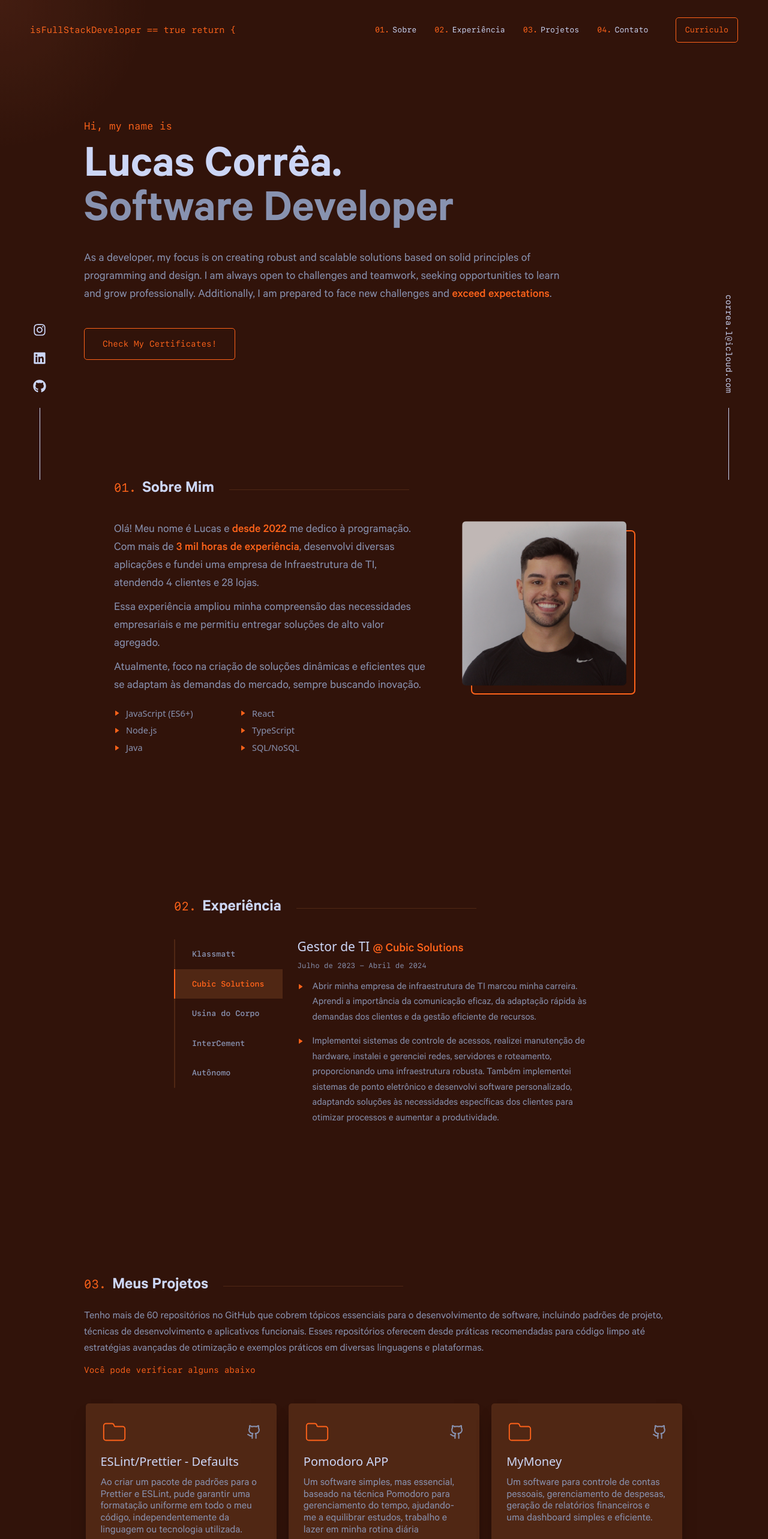
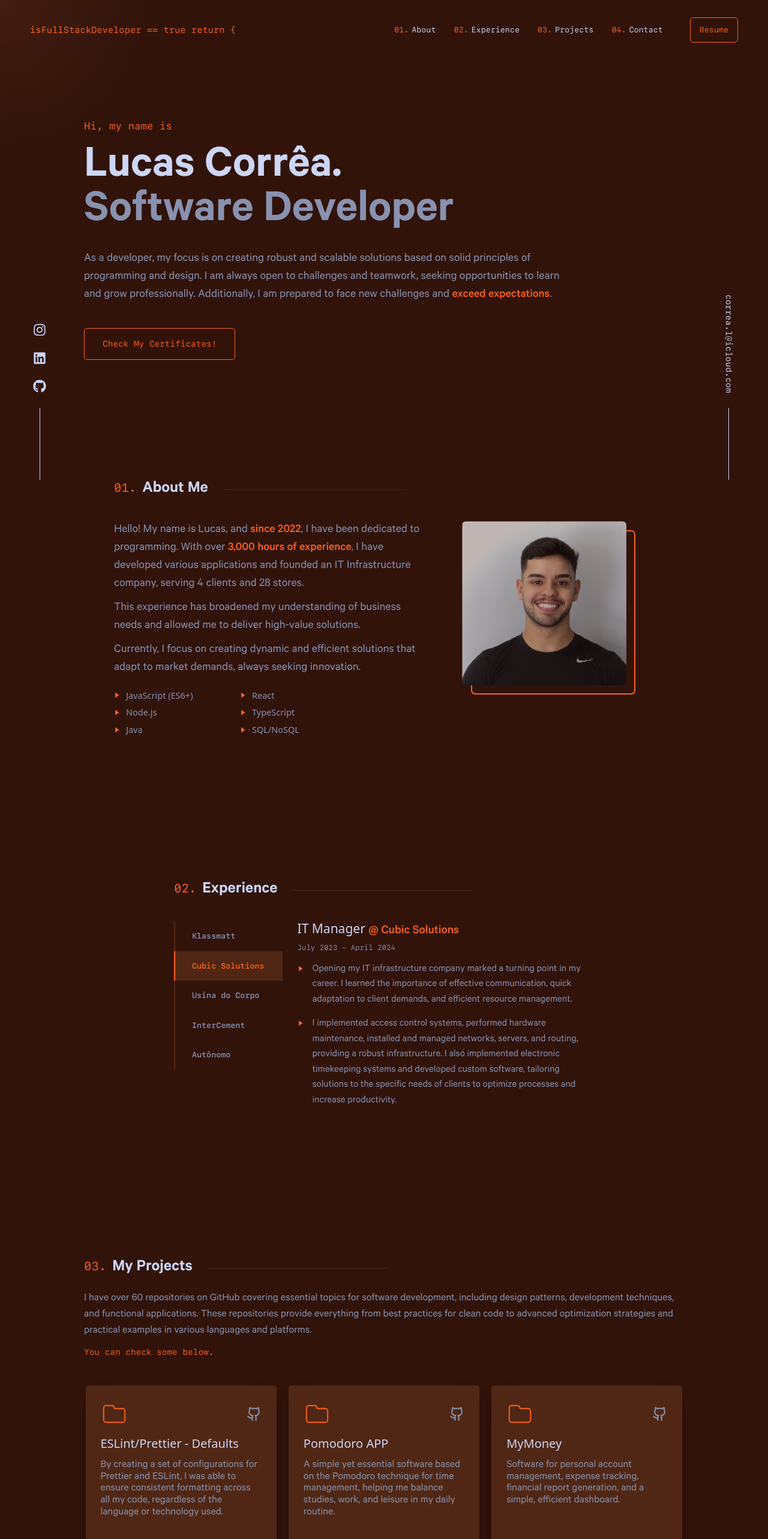
Before and after one commit to correa0105/Meu-Portfolio, a React (Create React App) app: page / in a window 1280 px wide. Shown: the top 2566 px of the page at 60% size. Built offline with nearby package versions, Linux system fonts and the light colour scheme.

Commit message:
Finalizando tradução

```diff
--- a/src/components/Header/index.jsx
+++ b/src/components/Header/index.jsx
@@ -100,13 +100,13 @@ export default function Header() {
         </div>
         <nav className="d-flex gap-4 align-items-center nav-menu">
           <ol className="d-flex align-items-center gap-5 p-0 m-0">
-            <ItemMenu onClick={scrollToAbout} className="item-menu" text="Sobre" />
-            <ItemMenu onClick={scrollToExperience} className="item-menu" text="Experiência" />
-            <ItemMenu onClick={scrollToProjects} className="item-menu" text="Projetos" />
-            <ItemMenu onClick={scrollToContact} className="item-menu" text="Contato" />
+            <ItemMenu onClick={scrollToAbout} className="item-menu" text="About" />
+            <ItemMenu onClick={scrollToExperience} className="item-menu" text="Experience" />
+            <ItemMenu onClick={scrollToProjects} className="item-menu" text="Projects" />
+            <ItemMenu onClick={scrollToContact} className="item-menu" text="Contact" />
           </ol>
           <div className="d-flex" ref={buttonRef}>
-            <Hover3DEffect className="ms-5 py-3 px-4" text="Curriculo" link="LucasCV.pdf" />
+            <Hover3DEffect className="ms-5 py-3 px-4" text="Resume" link="LucasCV.pdf" />
           </div>
         </nav>
       </div>
@@ -114,17 +114,17 @@ export default function Header() {
         <Container>
           <Navbar.Brand className="d-flex align-items-center gap-2">
             <div className="d-flex" ref={buttonRef}>
-              <Hover3DEffect className="py-2 px-3" text="Curriculo" link="LucasCV.pdf" />
+              <Hover3DEffect className="py-2 px-3" text="Resume" link="LucasCV.pdf" />
             </div>
           </Navbar.Brand>
           <Navbar.Toggle aria-controls="basic-navbar-nav" />
           <Navbar.Collapse id="basic-navbar-nav">
             <Nav className="w-100 py-4">
               <ol className="d-flex flex-column align-items-center gap-5 p-0 m-0">
-                <ItemMenu onClick={scrollToAbout} className="item-menu" text="Sobre" />
-                <ItemMenu onClick={scrollToExperience} className="item-menu" text="Experiência" />
-                <ItemMenu onClick={scrollToProjects} className="item-menu" text="Projetos" />
-                <ItemMenu onClick={scrollToContact} className="item-menu" text="Contato" />
+                <ItemMenu onClick={scrollToAbout} className="item-menu" text="About" />
+                <ItemMenu onClick={scrollToExperience} className="item-menu" text="Experience" />
+                <ItemMenu onClick={scrollToProjects} className="item-menu" text="Projects" />
+                <ItemMenu onClick={scrollToContact} className="item-menu" text="Contact" />
               </ol>
             </Nav>
           </Navbar.Collapse>
--- a/src/components/SectionAbout/index.jsx
+++ b/src/components/SectionAbout/index.jsx
@@ -30,17 +30,17 @@ export default function SectionAbout() {
   return (
     <Section id="About" className="d-flex flex-column p-0 my-0 mx-auto" ref={sectionRef}>
       <div className="d-flex" ref={headingRef}>
-        <HeadingSection text="Sobre Mim" className="mb-2" />
+        <HeadingSection text="About Me" className="mb-2" />
       </div>
       <div className="row mt-5 align-items-start">
         <div className="col-md-7">
           <p>
-            Olá! Meu nome é Lucas e <span className="text-highlighted">desde 2022</span> me dedico à programação. Com mais de{' '}
-            <span className="text-highlighted">3 mil horas de experiência</span>, desenvolvi diversas aplicações e fundei uma empresa de
-            Infraestrutura de TI, atendendo 4 clientes e 28 lojas.
+            Hello! My name is Lucas, and <span className="text-highlighted">since 2022</span>, I have been dedicated to programming. With over{' '}
+            <span className="text-highlighted">3,000 hours of experience</span>, I have developed various applications and founded an IT
+            Infrastructure company, serving 4 clients and 28 stores.
           </p>
-          <p>Essa experiência ampliou minha compreensão das necessidades empresariais e me permitiu entregar soluções de alto valor agregado.</p>
-          <p>Atualmente, foco na criação de soluções dinâmicas e eficientes que se adaptam às demandas do mercado, sempre buscando inovação.</p>
+          <p>This experience has broadened my understanding of business needs and allowed me to deliver high-value solutions.</p>
+          <p>Currently, I focus on creating dynamic and efficient solutions that adapt to market demands, always seeking innovation.</p>
           <ul className="grid-skills">
             <li>
               <BiSolidRightArrow fontSize={10} color="#ff631a" />
--- a/src/components/SectionExperience/index.jsx
+++ b/src/components/SectionExperience/index.jsx
@@ -57,7 +57,7 @@ export default function App() {
   return (
     <Section id="Experience" className="d-flex flex-column justify-content-center mx-auto" ref={sectionRef}>
       <div className="d-flex" ref={headingRef}>
-        <HeadingSection text="Experiência" />
+        <HeadingSection text="Experience" />
       </div>
       <Container className="mt-5">
         <MenuContainer>
@@ -80,32 +80,32 @@ export default function App() {
         </MenuContainer>
         <Content ref={contentRef}>
           {selectedMenuItem === 'Klassmatt' && (
-            <Work date="Julho de 2024 - Atualmente" office="Estagio Desenvolvedor" company="@ Klassmatt">
-              <WorkParagraphy text="Implementação de funcionalidades e correções de bugs em aplicações escritas em VB, JavaScript e C#, atualizações de registro no banco de dados e criações de procedures." />
-              <WorkParagraphy text="Criação de procedures, relatórios, documentação e participação nas sprints." />
+            <Work date="July 2024 - Present" office="Intern Developer" company="@ Klassmatt">
+              <WorkParagraphy text="Implementation of features and bug fixes in applications written in VB, JavaScript, and C#, database record updates, and creation of procedures." />
+              <WorkParagraphy text="Creation of procedures, reports, documentation, and participation in sprints." />
             </Work>
           )}
           {selectedMenuItem === 'Cubic Solutions' && (
-            <Work date="Julho de 2023 - Abril de 2024" office="Gestor de TI" company="@ Cubic Solutions">
-              <WorkParagraphy text="Abrir minha empresa de infraestrutura de TI marcou minha carreira. Aprendi a importância da comunicação eficaz, da adaptação rápida às demandas dos clientes e da gestão eficiente de recursos." />
-              <WorkParagraphy text="Implementei sistemas de controle de acessos, realizei manutenção de hardware, instalei e gerenciei redes, servidores e roteamento, proporcionando uma infraestrutura robusta. Também implementei sistemas de ponto eletrônico e desenvolvi software personalizado, adaptando soluções às necessidades específicas dos clientes para otimizar processos e aumentar a produtividade." />
+            <Work date="July 2023 - April 2024" office="IT Manager" company="@ Cubic Solutions">
+              <WorkParagraphy text="Opening my IT infrastructure company marked a turning point in my career. I learned the importance of effective communication, quick adaptation to client demands, and efficient resource management." />
+              <WorkParagraphy text="I implemented access control systems, performed hardware maintenance, installed and managed networks, servers, and routing, providing a robust infrastructure. I also implemented electronic timekeeping systems and developed custom software, tailoring solutions to the specific needs of clients to optimize processes and increase productivity." />
             </Work>
           )}
           {selectedMenuItem === 'Usina do Corpo' && (
-            <Work date="Outubro de 2019 - Março de 2023" office="Analista de Sistemas" company="@ Usina Do Corpo">
-              <WorkParagraphy text="Gerenciei toda a rede de computadores, implementei novos sistemas e resolvi problemas operacionais usando tecnologia avançada. Minhas responsabilidades incluíam a manutenção de hardware, controle de acesso com catracas eletrônicas e gerenciamento de servidor." />
-              <WorkParagraphy text="Além disso, cuidei da manutenção do servidor Apache e desenvolvi soluções web utilizando HTML, CSS e JavaScript. Minha experiência em redes de computadores foi fundamental para assegurar a conectividade e a eficiência das operações diárias da empresa." />
+            <Work date="October 2019 - March 2023" office="Systems Analyst" company="@ Usina Do Corpo">
+              <WorkParagraphy text="I managed the entire computer network, implemented new systems, and resolved operational issues using advanced technology. My responsibilities included hardware maintenance, access control with electronic turnstiles, and server management." />
+              <WorkParagraphy text="Additionally, I maintained the Apache server and developed web solutions using HTML, CSS, and JavaScript. My experience in computer networks was essential to ensure connectivity and the efficiency of the company's daily operations." />
             </Work>
           )}
           {selectedMenuItem === 'InterCement' && (
-            <Work date="Novembro de 2018 - Outubro de 2019" office="Aux. Op. Manutenção" company="@ InterCement">
-              <WorkParagraphy text="Como auxiliar de operações de manutenção, adquiri habilidades em automação de escritório e elaboração de relatórios, otimizando processos e aumentando a produtividade. Trabalhei com o sistema SAP, amplamente usado em empresas multinacionais para integrar processos de negócios." />
-              <WorkParagraphy text="Trabalhar em uma empresa multinacional ampliou minha visão do ambiente corporativo, fortalecendo minha postura profissional. Aprendi a enfrentar desafios complexos, trabalhar em equipe e valorizar a organização e precisão nos processos. Essa experiência foi essencial para meu crescimento profissional e aprimoramento no mundo corporativo." />
+            <Work date="November 2018 - October 2019" office="Maintenance Operations Assistant" company="@ InterCement">
+              <WorkParagraphy text="As a maintenance operations assistant, I acquired skills in office automation and report creation, optimizing processes and increasing productivity. I worked with the SAP system, widely used in multinational companies to integrate business processes." />
+              <WorkParagraphy text="Working in a multinational company broadened my perspective of the corporate environment and strengthened my professional demeanor. I learned to tackle complex challenges, work as part of a team, and value organization and precision in processes. This experience was essential for my professional growth and development in the corporate world." />
             </Work>
           )}
           {selectedMenuItem === 'Autônomo' && (
-            <Work date="2016 - Novembro de 2019" office="Técnico de Informática" company="@ Autônomo">
-              <WorkParagraphy text="Durante minha fase como autônomo, atuei como técnico em informática, o que me proporcionou uma imersão profunda no mundo da tecnologia. Foi nesse período que desenvolvi um forte interesse pela informática, ao lidar com uma variedade de problemas e soluções em ambientes diversos. Como técnico, tive a oportunidade de trabalhar de forma independente, o que me permitiu explorar diferentes aspectos da área e aprimorar minhas habilidades de resolução de problemas." />
+            <Work date="January 2016 - November 2019" office="IT Technician" company="@ Freelancer">
+              <WorkParagraphy text="During my time as a freelancer, I worked as an IT technician, which provided me with a deep immersion in the world of technology. It was during this period that I developed a strong interest in IT by dealing with a variety of problems and solutions in different environments. As a technician, I had the opportunity to work independently, allowing me to explore different aspects of the field and enhance my problem-solving skills." />
             </Work>
           )}
         </Content>
--- a/src/components/SectionFooter/index.jsx
+++ b/src/components/SectionFooter/index.jsx
@@ -30,14 +30,14 @@ export default function SectionFooter() {
     <Section ref={sectionRef} className="d-flex justify-content-center p-0 mx-auto">
       <div className="d-flex flex-column align-items-center">
         <span>
-          Projetado:{' '}
+          Designed by:{' '}
           <a href="https://www.linkedin.com/in/bchiang7/" target="_blank" rel="noreferrer">
             {' '}
             Britanny Chiang
           </a>
         </span>
         <span>
-          Desenvolvido por
+          Developed by:
           <a href="https://www.linkedin.com/in/correalucas0105/" target="_blank" rel="noreferrer">
             {' '}
             Lucas Corrêa
--- a/src/components/SectionProjects/index.jsx
+++ b/src/components/SectionProjects/index.jsx
@@ -52,21 +52,21 @@ export default function SectionProjects() {
   return (
     <Section id="Projects" ref={sectionRef} className="d-flex flex-column p-0 mx-auto">
       <div className="d-flex" ref={headingRef}>
-        <HeadingSection text="Meus Projetos" />
+        <HeadingSection text="My Projects" />
       </div>
       <div className="paragraphy-projects mt-4">
         <p>
-          Tenho mais de 60 repositórios no GitHub que cobrem tópicos essenciais para o desenvolvimento de software, incluindo padrões de projeto,
-          técnicas de desenvolvimento e aplicativos funcionais. Esses repositórios oferecem desde práticas recomendadas para código limpo até
-          estratégias avançadas de otimização e exemplos práticos em diversas linguagens e plataformas.
+          I have over 60 repositories on GitHub covering essential topics for software development, including design patterns, development techniques,
+          and functional applications. These repositories provide everything from best practices for clean code to advanced optimization strategies
+          and practical examples in various languages and platforms.
         </p>
-        <span className="text-highlighted">Você pode verificar alguns abaixo</span>
+        <span className="text-highlighted">You can check some below.</span>
       </div>
       <ul className="row p-0 mt-5" ref={listRef}>
         <li className="p-3 col-12 col-sm-6 col-md-4">
           <Card
             title="ESLint/Prettier - Defaults"
-            text="Ao criar um pacote de padrões para o Prettier e ESLint, pude garantir uma formatação uniforme em todo o meu código, independentemente da linguagem ou tecnologia utilizada."
+            text="By creating a set of configurations for Prettier and ESLint, I was able to ensure consistent formatting across all my code, regardless of the language or technology used."
             technologies={['JavaScript', 'TypeScript', 'Node', 'React']}
             gitHub="https://github.com/correa0105/ESLint-Prettier-Defaults"
           />
@@ -74,7 +74,7 @@ export default function SectionProjects() {
         <li className="p-3 col-12 col-sm-6 col-md-4">
           <Card
             title="Pomodoro APP"
-            text="Um software simples, mas essencial, baseado na técnica Pomodoro para gerenciamento do tempo, ajudando-me a equilibrar estudos, trabalho e lazer em minha rotina diária"
+            text="A simple yet essential software based on the Pomodoro technique for time management, helping me balance studies, work, and leisure in my daily routine."
             technologies={['TypeScript', 'Node', 'React']}
             gitHub="https://github.com/correa0105/TS-PomodoroAPP"
           />
@@ -82,7 +82,7 @@ export default function SectionProjects() {
         <li className="p-3 col-12 col-sm-6 col-md-4">
           <Card
             title="MyMoney"
-            text="Um software para controle de contas pessoais, gerenciamento de despesas, geração de relatórios financeiros e uma dashboard simples e eficiente."
+            text="Software for personal account management, expense tracking, financial report generation, and a simple, efficient dashboard."
             technologies={['JavaScript', 'Node', 'React', 'MySQL']}
             gitHub="https://github.com/correa0105/MyMoney-ProjetoPessoal"
           />
@@ -90,30 +90,30 @@ export default function SectionProjects() {
         <li className="p-3 col-12 col-sm-6 col-md-4">
           <Card
             title="Amigos Peludos"
-            text="Software completo para adoção de pets, permitindo agendar e confirmar visitas, além de realizar a adoção."
+            text="A complete software for pet adoption, allowing users to schedule and confirm visits, as well as facilitate the adoption process."
             technologies={['JavaScript', 'Node', 'React', 'MongoDB']}
-            gitHub="https://github.com/correa0105/MyMoney-ProjetoPessoal"
+            gitHub="https://github.com/correa0105/APIRestfulNode-FrontReact-AdopterPet"
           />
         </li>
         <li className="p-3 col-12 col-sm-6 col-md-4">
           <Card
             title="TI System"
-            text="Software para controle de chamados, agendamento de visitas e gerenciamento de compras, amplamente utilizado durante minha experiência na Usina do Corpo."
+            text="Software for ticket management, visit scheduling, and purchase management, widely used during my experience at Usina do Corpo."
             technologies={['JavaScript', 'Node', 'EJS', 'MySQL']}
-            gitHub="https://github.com/correa0105/MyMoney-ProjetoPessoal"
+            gitHub="https://github.com/correa0105/TISystem-ProjetoPessoal"
           />
         </li>
         <li className="p-3 col-12 col-sm-6 col-md-4">
           <Card
             title="Pensamentos"
-            text="Software que permite registrar pensamentos em uma linha do tempo, funcionando como uma espécie de blog."
+            text="Software that allows users to record thoughts on a timeline, functioning as a sort of blog."
             technologies={['JavaScript', 'Node', 'EJS', 'MySQL']}
-            gitHub="https://github.com/correa0105/MyMoney-ProjetoPessoal"
+            gitHub="https://github.com/correa0105/Pensamentos-NodeJS"
           />
         </li>
       </ul>
       <div className="d-flex justify-content-end" ref={viewMoreRef}>
-        <Hover3DEffect className="px-4 py-3" link="https://github.com/correa0105?tab=repositories" text="Veja Mais..." />
+        <Hover3DEffect className="px-4 py-3" link="https://github.com/correa0105?tab=repositories" text="See more..." />
       </div>
     </Section>
   );
```
Also changed, not shown: src/components/SectionContact/index.jsx (+5 -5 lines), 1 other file (tests, documents, lock files or other folders).
